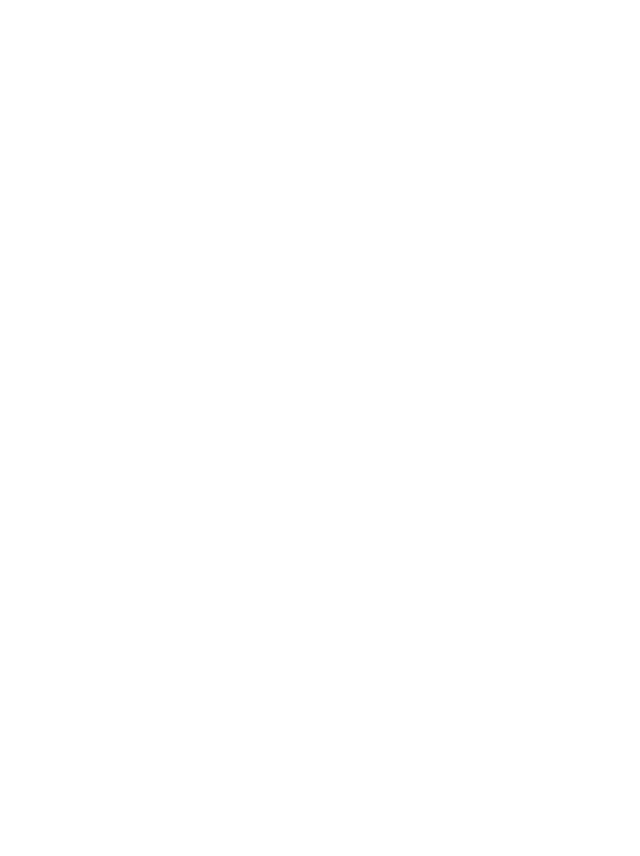
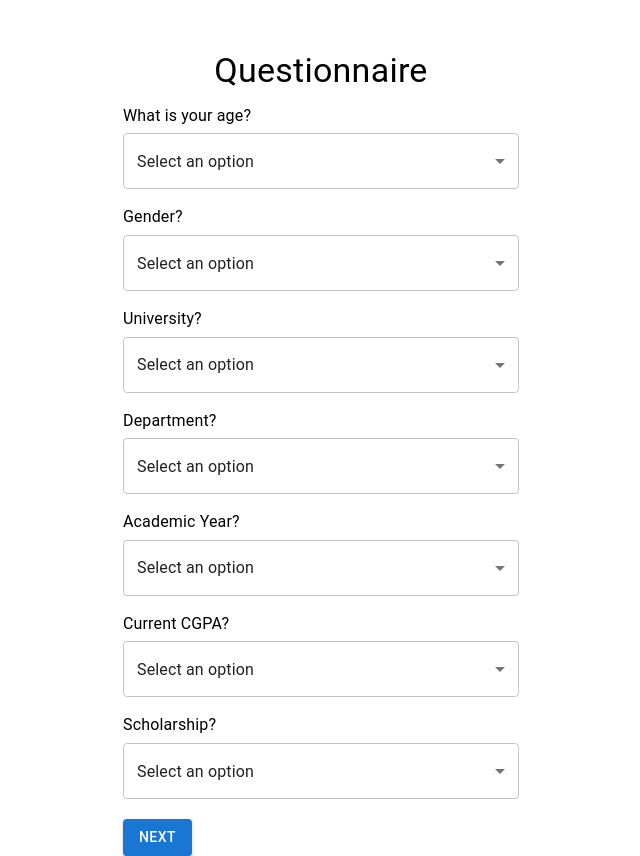
Before and after one commit to Vinayakrevankar/colibre-hackathon, a React (Create React App) app in the folder frontend/: page /form in a window 1280 px wide. Before the commit this address had no page. Shown: the whole page, without its empty margins (319-959 px from the left). Before the commit the page ends 800 px from the top, so only its background shows below. Built offline with nearby package versions, Linux system fonts and the light colour scheme.

Commit message:
Added Questionaire form

```diff
--- a/frontend/src/App.js
+++ b/frontend/src/App.js
@@ -1,8 +1,10 @@
 import React from 'react';
-import { BrowserRouter as Router, Routes, Route } from 'react-router-dom';
+import { BrowserRouter as Router, Routes, Route, Form } from 'react-router-dom';
 import LandingPage from './components/LandingPage';
 import Login from './components/Login';
 import Signup from './components/Signup';
+import QuestionnaireForm from './components/QuestionnaireForm';
+
 
 const App = () => {
     return (
@@ -11,6 +13,7 @@
                 <Route path="/" element={<LandingPage />} />
                 <Route path="/login" element={<Login />} />
                 <Route path="/signup" element={<Signup />} />
+                <Route path="/form" element={<QuestionnaireForm />} />
             </Routes>
         </Router>
     );
--- /dev/null
+++ b/frontend/src/components/QuestionnaireForm.jsx
@@ -0,0 +1,193 @@
+import React, { useState } from "react";
+import { Container, Typography, Box, FormControl, Select, MenuItem, Button } from "@mui/material";
+
+const QuestionnaireForm = () => {
+  const [currentPage, setCurrentPage] = useState(1);
+
+  const optionRange5 = ["Very Often", "Often", "Sometimes", "Rarely", "Never"];
+  const optionRange4 = ["Always", "Often", "Sometimes", "Never"];
+
+  const questions = {
+    page1: [
+      { text: "What is your age?", options: ["Below 18", "18-22", "23-26", "27-30", "Above 30"] },
+      { text: "Gender?", options: ["Male", "Female", "Prefer not to say"] },
+      { text: "University?", options: [
+          "Independent University, Bangladesh (IUB)",
+          "Daffodil University",
+          "Bangladesh University of Engineering and Technology (BUET)",
+          "BRAC University",
+          "Dhaka University (DU)",
+          "North South University (NSU)",
+          "American International University Bangladesh (AIUB)",
+          "Dhaka University of Engineering and Technology (DUET)",
+          "Rajshahi University (RU)",
+          "Islamic University of Technology (IUT)",
+          "United International University (UIU)",
+          "Patuakhali Science and Technology University",
+          "Rajshahi University of Engineering and Technology (RUET)",
+          "East West University (EWU)",
+          "Bangladesh Agricultural University (BAU)"
+        ] },
+      { text: "Department?", options: [
+          "Engineering - CS / CSE / CSC / Similar to CS",
+          "Other",
+          "Engineering - EEE/ ECE / Similar to EEE",
+          "Environmental and Life Sciences",
+          "Business and Entrepreneurship Studies",
+          "Pharmacy and Public Health",
+          "Biological Sciences",
+          "Engineering - Civil Engineering / Similar to CE",
+          "Engineering - Mechanical Engineering / Similar to ME",
+          "Engineering - Other",
+          "Law and Human Rights",
+          "Liberal Arts and Social Sciences"
+        ] },
+      { text: "Academic Year?", options: [
+        "Fourth Year or Equivalent",
+        "First Year or Equivalent",
+        "Third Year or Equivalent",
+        "Second Year or Equivalent",
+        "Other"
+      ] },
+      { text: "Current CGPA?", options: [
+            "2.50 - 2.99",
+            "3.80 - 4.00",
+            "3.00 - 3.39",
+            "3.40 - 3.79",
+            "Below 2.50",
+            "Other"
+        ] },
+      { text: "Scholarship?", options: ["yes", "no"] },
+    ],
+    page2: [
+
+        {text: "In a semester, how often you felt nervous, anxious or on edge due to academic pressure?", options: optionRange4},
+        {text: "In a semester, how often have you been unable to stop worrying about your academic affairs?", options: optionRange4},
+        {text: "In a semester, how often have you had trouble relaxing due to academic pressure?", options: optionRange4},
+        {text: "In a semester, how often have you been easily annoyed or irritated because of academic pressure?", options: optionRange4},
+        {text: "In a semester, how often have you worried too much about academic affairs?", options: optionRange4},
+        {text: "In a semester, how often have you been so restless due to academic pressure that it is hard to sit still?", options: optionRange4},
+        {text: "In a semester, how often have you felt afraid, as if something awful might happen?", options: optionRange4},
+
+    ],
+    page3: [
+      { text: "In a semester, how often have you felt upset due to something that happened in your academic affairs? ", options: optionRange5 },
+      { text: "In a semester, how often you felt as if you were unable to control important things in your academic affairs", options: optionRange5 },
+      { text: "In a semester, how often you felt nervous and stressed because of academic pressure? ", options: optionRange5 },
+      { text: "In a semester, how often you felt as if you could not cope with all the mandatory academic activities? (e.g, assignments, quiz, exams) ", options: optionRange5 },
+      { text: "In a semester, how often you felt confident about your ability to handle your academic / university problems?", options: optionRange5 },
+      { text: "In a semester, how often you felt confident about your ability to handle your academic / university problems?", options: optionRange5 },
+      { text: "In a semester, how often you felt as if things in your academic life is going on your way? ", options: optionRange5 },
+      { text: "In a semester, how often are you able to control irritations in your academic / university affairs? ", options: optionRange5 },
+      { text: "In a semester, how often you felt as if your academic performance was on top? ", options: optionRange5 },
+      { text: "In a semester, how often you got angered due to bad performance or low grades that is beyond your control?  ", options: optionRange5 },
+      { text: "In a semester, how often you felt as if academic difficulties are piling up so high that you could not overcome them?  ", options: optionRange5 },
+    ],
+    page4: [
+      {text: "In a semester, how often have you had little interest or pleasure in doing things?", options: optionRange4},
+      {text: "In a semester, how often have you been feeling down, depressed or hopeless?", options: optionRange4},
+      {text: "In a semester, how often have you had trouble falling or staying asleep, or sleeping too much? ", options: optionRange4},
+      {text: "In a semester, how often have you been feeling tired or having little energy? ", options: optionRange4},
+      {text: "In a semester, how often have you had poor appetite or overeating? ", options: optionRange4},
+      {text: "In a semester, how often have you been feeling bad about yourself - or that you are a failure or have let yourself or your family down? ", options: optionRange4},
+      {text: "In a semester, how often have you been having trouble concentrating on things, such as reading the books or watching television? ", options: optionRange4},
+      {text: "In a semester, how often have you moved or spoke too slowly for other people to notice? Or you've been moving a lot more than usual because you've been restless? ", options: optionRange4},
+      {text: "In a semester, how often have you had thoughts that you would be better off dead, or of hurting yourself? ", options: optionRange4},
+    ],
+  };
+
+  const [answers, setAnswers] = useState(() => {
+    const initialAnswers = {};
+    Object.keys(questions).forEach((page) => {
+      initialAnswers[page] = {};
+      questions[page].forEach((q) => {
+        initialAnswers[page][q.text] = "";
+      });
+    });
+    return initialAnswers;
+  });
+
+  const handleChange = (e) => {
+    const { name, value } = e.target;
+    setAnswers((prev) => ({
+      ...prev,
+      [`page${currentPage}`]: {
+        ...prev[`page${currentPage}`],
+        [name]: value,
+      },
+    }));
+  };
+
+  const nextPage = () => {
+    if (currentPage < Object.keys(questions).length) {
+      setCurrentPage(currentPage + 1);
+    }
+  };
+
+  const prevPage = () => {
+    if (currentPage > 1) {
+      setCurrentPage(currentPage - 1);
+    }
+  };
+
+  const handleSubmit = () => {
+    console.log("Submitted Answers:", answers);
+    alert("Thank you for completing the questionnaire!");
+  };
+
+  const renderQuestions = () => {
+    return questions[`page${currentPage}`].map((question, index) => (
+      <Box key={`q${index}`} marginBottom={2}>
+        <Typography variant="body1" gutterBottom>
+          {question.text}
+        </Typography>
+        <FormControl fullWidth>
+          <Select
+            name={question.text}
+            value={answers[`page${currentPage}`][question.text] || ""}
+            onChange={handleChange}
+            displayEmpty
+          >
+            <MenuItem value="" disabled>
+              Select an option
+            </MenuItem>
+            {question.options.map((option, i) => (
+              <MenuItem key={i} value={option}>
+                {option}
+              </MenuItem>
+            ))}
+          </Select>
+        </FormControl>
+      </Box>
+    ));
+  };
+
+  return (
+    <Container maxWidth="xs" style={{ marginTop: "50px" }}>
+      <Typography variant="h4" component="h1" align="center" gutterBottom>
+        Questionnaire
+      </Typography>
+      <Box component="form" noValidate>
+        {renderQuestions()}
+        <Box display="flex" justifyContent="space-between" marginTop="20px">
+          {currentPage > 1 && (
+            <Button variant="contained" color="secondary" onClick={prevPage}>
+              Previous
+            </Button>
+          )}
+          {currentPage < Object.keys(questions).length ? (
+            <Button variant="contained" color="primary" onClick={nextPage}>
+              Next
+            </Button>
+          ) : (
+            <Button variant="contained" color="primary" onClick={handleSubmit}>
+              Submit
+            </Button>
+          )}
+        </Box>
+      </Box>
+    </Container>
+  );
+};
+
+export default QuestionnaireForm;
```
